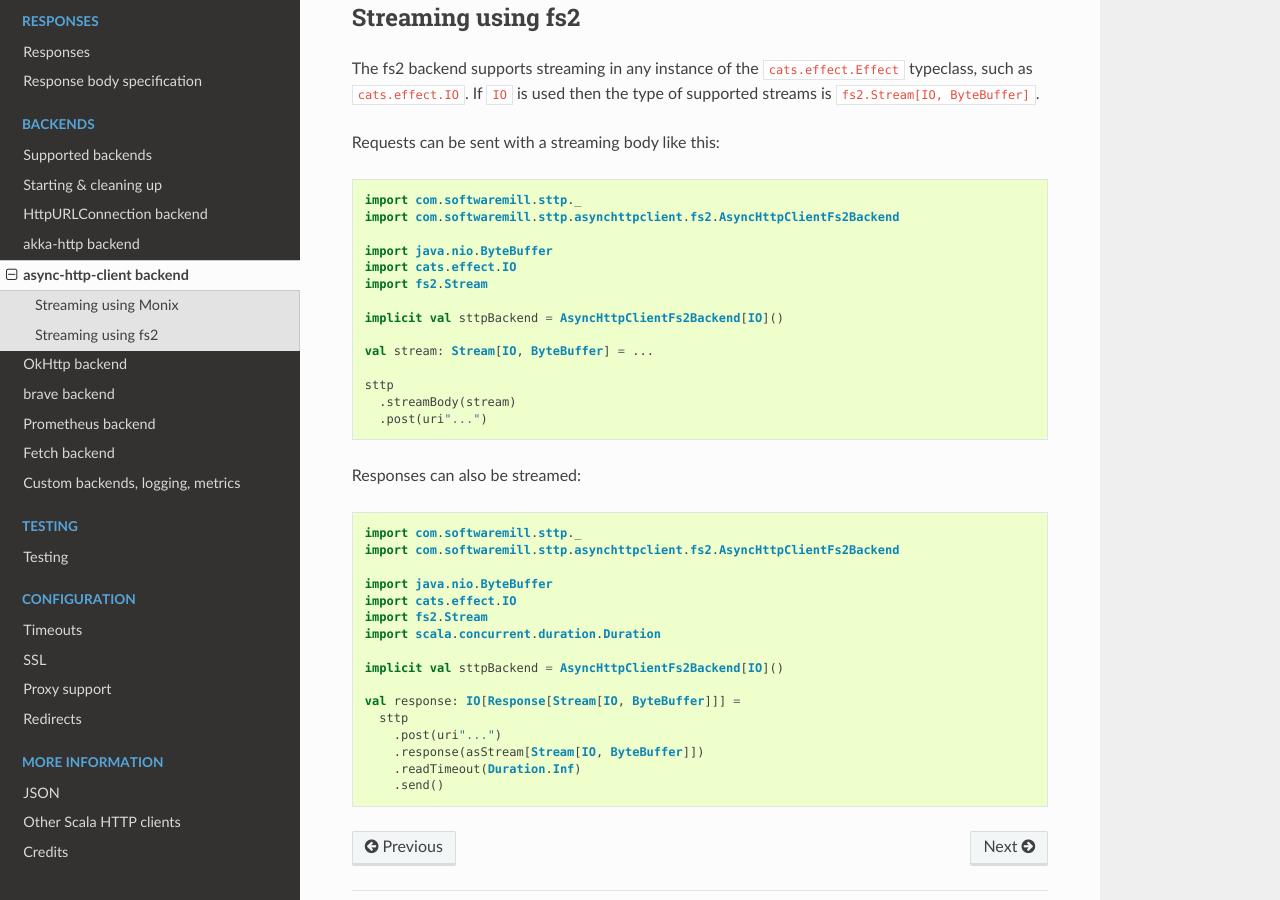
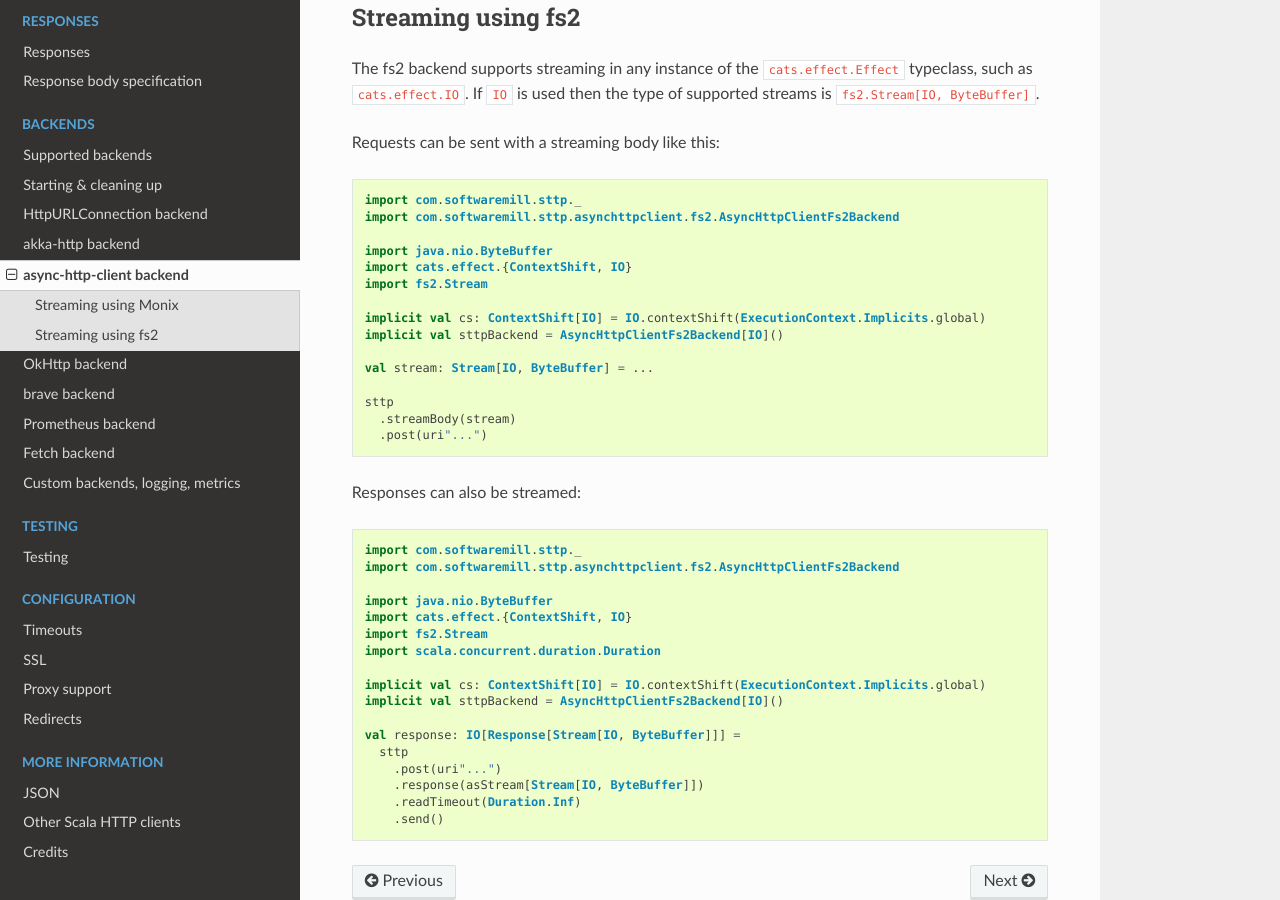
Before and after one commit to softwaremill/sttp, a Sphinx documentation site: the page built from docs/backends/asynchttpclient.rst, in a window 1280 px wide and 900 px high, scrolled down 2042 px. Built offline with Sphinx 7.4.7 and the Read the Docs theme 2.0.0, drawn with Linux system fonts in a browser that asks for light colours.

Commit message:
Fix docs

```diff
--- a/docs/backends/asynchttpclient.rst
+++ b/docs/backends/asynchttpclient.rst
@@ -102,9 +102,10 @@ Requests can be sent with a streaming body like this::
   import com.softwaremill.sttp.asynchttpclient.fs2.AsyncHttpClientFs2Backend
 
   import java.nio.ByteBuffer
-  import cats.effect.IO
+  import cats.effect.{ContextShift, IO}
   import fs2.Stream
 
+  implicit val cs: ContextShift[IO] = IO.contextShift(ExecutionContext.Implicits.global)
   implicit val sttpBackend = AsyncHttpClientFs2Backend[IO]()
 
   val stream: Stream[IO, ByteBuffer] = ...
@@ -119,10 +120,11 @@ Responses can also be streamed::
   import com.softwaremill.sttp.asynchttpclient.fs2.AsyncHttpClientFs2Backend
 
   import java.nio.ByteBuffer
-  import cats.effect.IO
+  import cats.effect.{ContextShift, IO}
   import fs2.Stream
   import scala.concurrent.duration.Duration
 
+  implicit val cs: ContextShift[IO] = IO.contextShift(ExecutionContext.Implicits.global)
   implicit val sttpBackend = AsyncHttpClientFs2Backend[IO]()
 
   val response: IO[Response[Stream[IO, ByteBuffer]]] =
```
